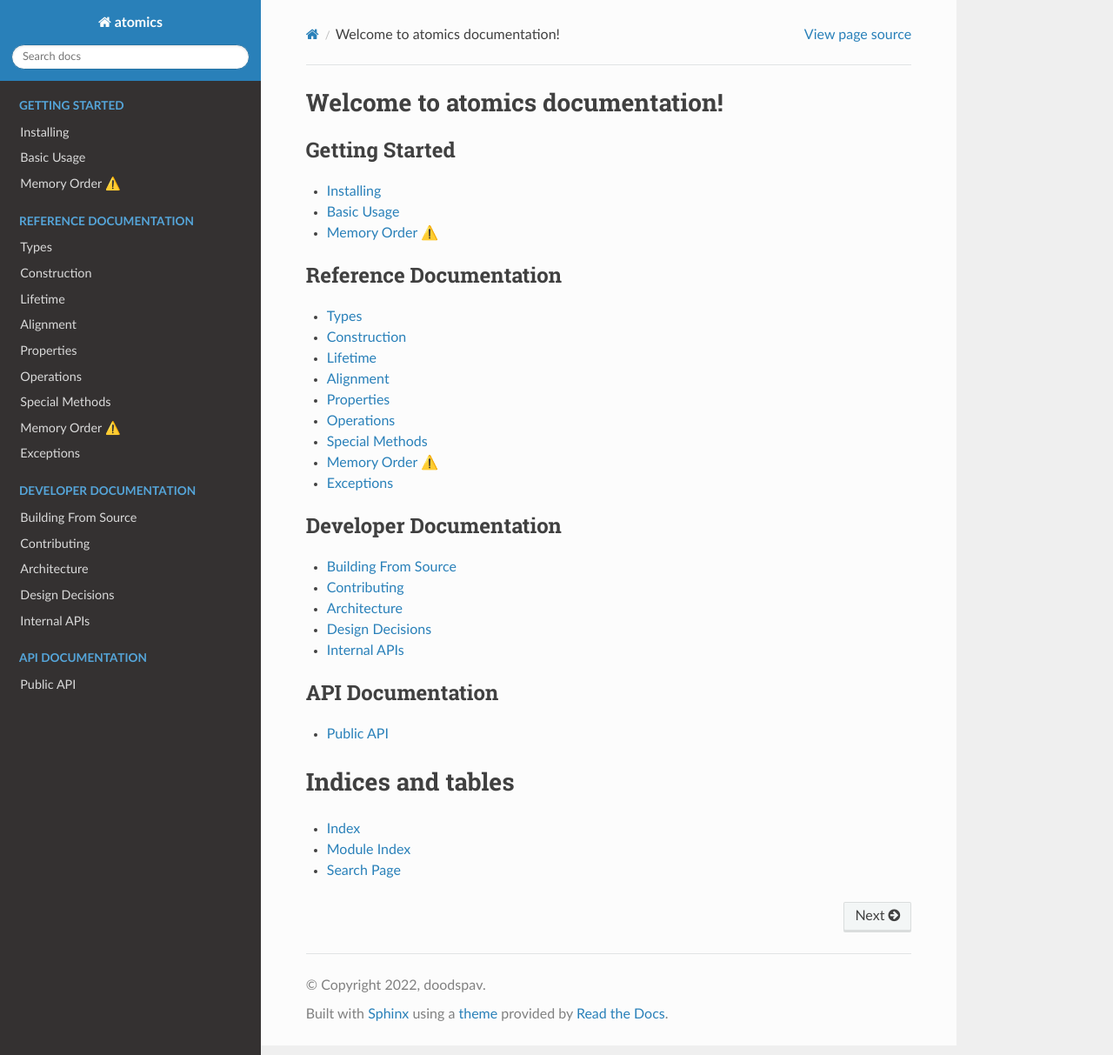
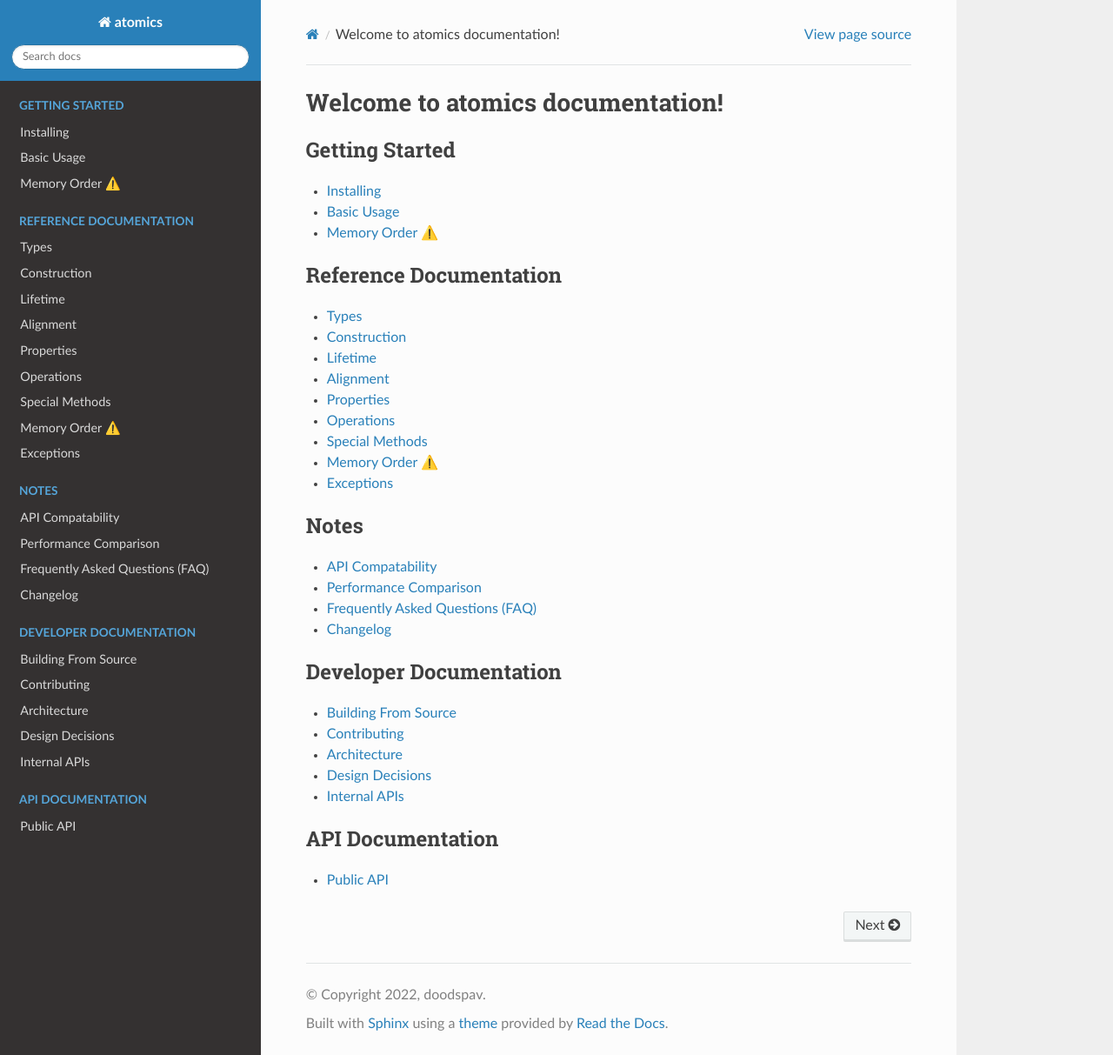
Before and after one commit to doodspav/atomics, a Sphinx documentation site: the page built from docs/index.rst, in a window 1280 px wide and 1213 px high. Shown: the whole window at 87% size. Built offline with Sphinx 7.4.7 and the Read the Docs theme 2.0.0, drawn with Linux system fonts in a browser that asks for light colours.

Commit message:
Add more skeleton files
- also have todolist in index.rst if building with todos

```diff
--- a/docs/index.rst
+++ b/docs/index.rst
@@ -27,6 +27,15 @@ Welcome to atomics documentation!
 
 .. toctree::
    :maxdepth: 1
+   :caption: Notes
+
+   notes/api_compatability
+   notes/perf
+   notes/faq
+   notes/changelog
+
+.. toctree::
+   :maxdepth: 1
    :caption: Developer Documentation
 
    developer_documentation/building
@@ -41,10 +50,4 @@ Welcome to atomics documentation!
 
    api_documentation/public_api
 
-
-Indices and tables
-==================
-
-* :ref:`genindex`
-* :ref:`modindex`
-* :ref:`search`
+.. todolist::
--- /dev/null
+++ b/docs/notes/api_compatability.rst
@@ -0,0 +1,5 @@
+API Compatability
+=================
+
+.. todo::
+   Describe versioning strategy, and how it affects API compatability between versions.
--- /dev/null
+++ b/docs/notes/changelog.rst
@@ -0,0 +1,5 @@
+Changelog
+=========
+
+.. todo::
+   Add a changelog
--- /dev/null
+++ b/docs/notes/faq.rst
@@ -0,0 +1,5 @@
+Frequently Asked Questions (FAQ)
+================================
+
+.. todo::
+   Setup some sort of FAQ
--- /dev/null
+++ b/docs/notes/perf.rst
@@ -0,0 +1,5 @@
+Performance Comparison
+======================
+
+.. todo::
+   Add a performance comparison against locked int and raw int.
```
